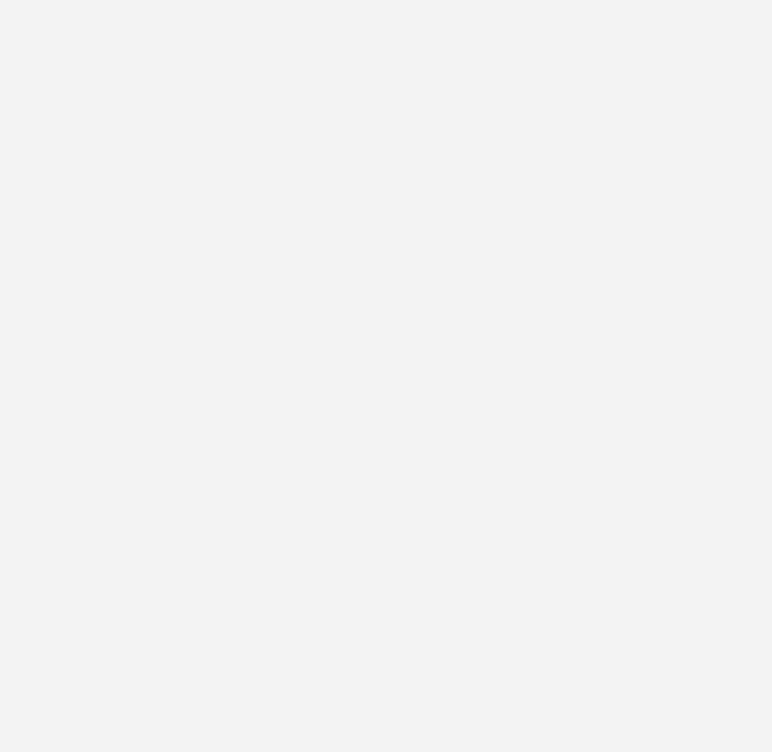
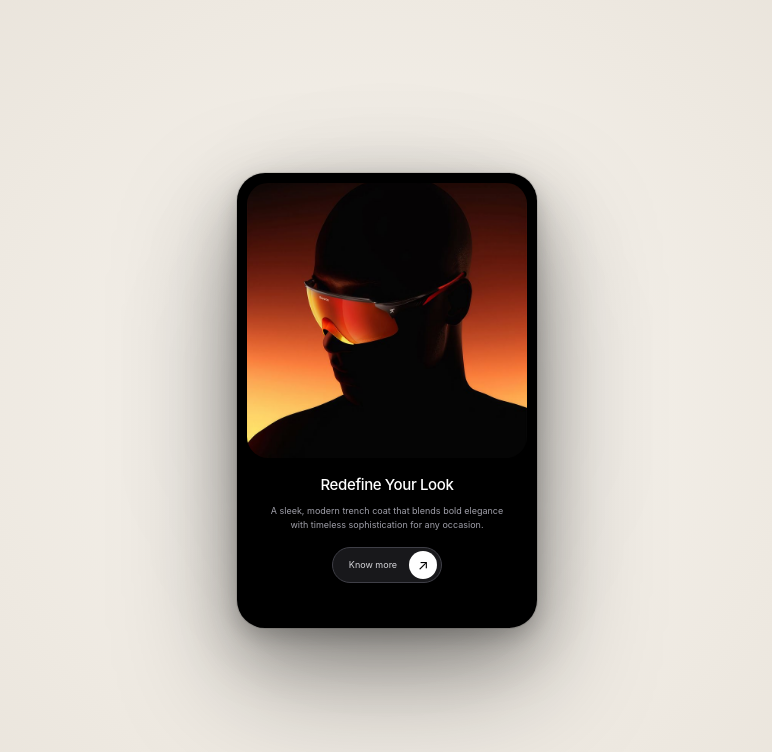
Before and after one commit to im-pira/micro-ui, a React (Vite) app: page /experiments/feature-card in a window 1280 px wide. Before the commit this address had no page. Shown: the top 752 px of the page, without its empty margins (253-1025 px from the left). Built offline with nearby package versions, Linux system fonts and the light colour scheme; a web font is replaced by a local one.

Commit message:
feat: add animated feature card component

```diff
--- a/src/App.tsx
+++ b/src/App.tsx
@@ -17,6 +17,7 @@ import GradientFramework from "./experiments/gradient-framework/GradientFramewor
 import ASCIILab from "./experiments/ascii-lab/ASCIILab";
 import CameraControlPanel from "./experiments/camera-control-panel/CameraControlPanel";
 import CameraLens from "./experiments/camera-lens/CameraLens";
+import FeatureCard from "./experiments/feature-card/FeatureCard";
 
 function App() {
   return (
@@ -91,6 +92,10 @@ function App() {
           path="/experiments/camera-lens"
           element={<CameraLens />}
         />
+        <Route
+          path="/experiments/feature-card"
+          element={<FeatureCard />}
+        />
       </Routes>
     </BrowserRouter>
   );
--- /dev/null
+++ b/src/experiments/feature-card/FeatureCard.tsx
@@ -0,0 +1,36 @@
+export default function FeatureCard() {
+  return (
+    <div className="relative flex min-h-screen items-center justify-center bg-[radial-gradient(circle_at_center,#f7f4ef_0%,#eee9e1_55%,#e5dfd6_100%)]">
+      <div className="absolute h-[390px] w-[260px] rounded-full bg-black/10 blur-[70px]" />
+
+      <div className="group relative h-[455px] w-[300px] overflow-hidden rounded-[28px] bg-black p-2.5 ring-1 ring-black/10 shadow-[0_50px_120px_rgba(0,0,0,0.35),0_25px_60px_rgba(0,0,0,0.22),0_8px_20px_rgba(0,0,0,0.16)] transition-all duration-500 hover:-translate-y-2 hover:shadow-[0_65px_150px_rgba(0,0,0,0.42),0_30px_75px_rgba(0,0,0,0.26),0_10px_25px_rgba(0,0,0,0.18)]">
+        <div className="h-[275px] overflow-hidden rounded-[21px] bg-zinc-100">
+          <img
+            src="/feature-card/man.png"
+            alt="Fashion model"
+            className="h-full w-full object-cover object-center transition-transform duration-700 ease-out group-hover:scale-[1.04]"
+          />
+        </div>
+
+        <div className="flex flex-col items-center px-5 pt-4 text-center">
+          <h2 className="text-[15px] font-medium tracking-tight text-white">
+            Redefine Your Look
+          </h2>
+
+          <p className="mt-2 max-w-[240px] text-[9px] leading-[1.5] text-zinc-400">
+            A sleek, modern trench coat that blends bold elegance with timeless
+            sophistication for any occasion.
+          </p>
+
+          <button className="group/btn mt-4 flex h-[36px] items-center gap-3 rounded-full border border-zinc-700 bg-zinc-900 pl-4 pr-1 text-[9px] text-zinc-300 transition-all duration-300 hover:bg-zinc-800 hover:text-white">
+            Know more
+
+            <span className="flex size-7 items-center justify-center rounded-full bg-white text-sm text-black transition-transform duration-300 group-hover/btn:translate-x-0.5 group-hover/btn:-rotate-45">
+              ↗
+            </span>
+          </button>
+        </div>
+      </div>
+    </div>
+  )
+}
--- /dev/null
+++ b/src/experiments/feature-card/page.tsx
@@ -0,0 +1,7 @@
+import FeatureCard from "./FeatureCard";
+
+export default function Page() {
+    return (
+        <FeatureCard />
+    )
+}
--- a/src/pages/Home.tsx
+++ b/src/pages/Home.tsx
@@ -18,6 +18,7 @@ const experiments = [
   ["15", "ASCII lab", "/experiments/ascii-lab"],
   ["16", "Camera control panel", "/experiments/camera-control-panel"],
   ["17", "Camera lens", "/experiments/camera-lens"],
+  ["18", "Feature card", "/experiments/feature-card"],
 ];
 
 export default function Home() {
```
Also changed, not shown: public/feature-card/man.png (added).
